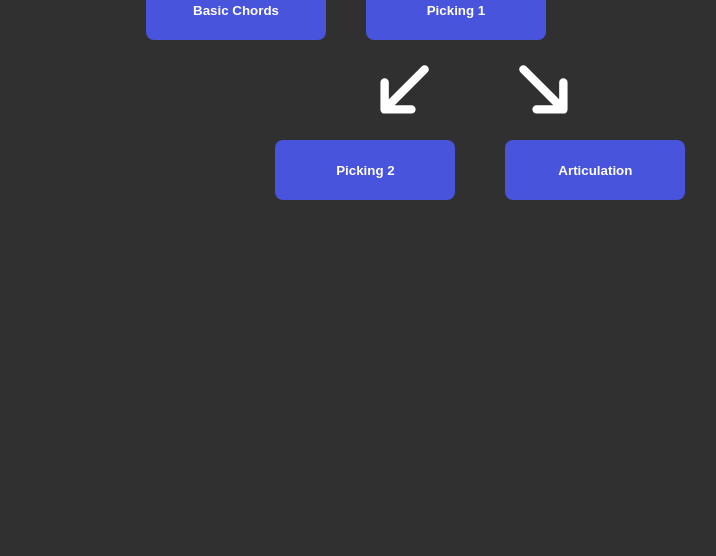
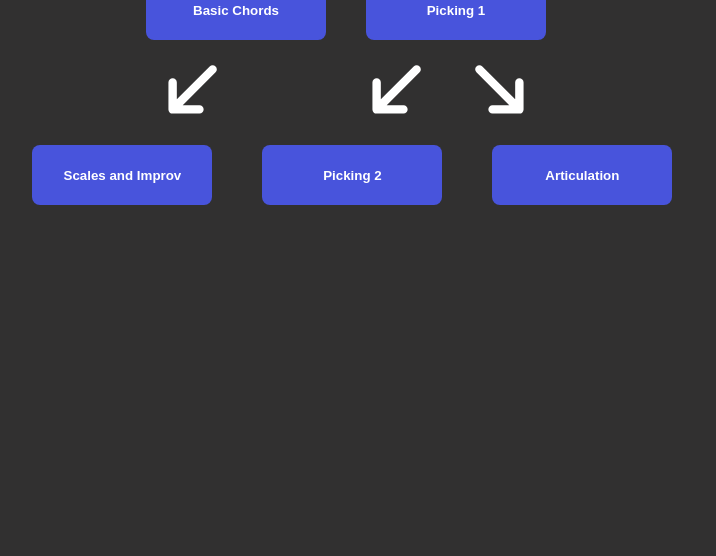
Before and after one commit to skodjet/project_friedman, a Flask app: template templates/index.html in a window 1280 px wide; the page is wider, and only the part inside the window is pictured. Shown: the part 319-875 px from the top of that part, without its empty margins (294-1010 px from the left). Run offline with Flask 3, Linux system fonts and the light colour scheme; the template is opened without the code that fills it, so the values that code supplies are empty; some libraries are stand-ins or nearby versions.

Commit message:
scales and improv

```diff
--- a/app.py
+++ b/app.py
@@ -112,6 +112,8 @@ def index():
         artc_modules = get_rows("artc")
         # Advanced Picking
         pck2_modules = get_rows("picking2")
+        # Scales and Improv
+        scales1_modules = get_rows("scales1")
 
         return render_template('index.html', completed_lessons = completed_lessons,
                                              profile_hidden = profile_hidden,
@@ -120,7 +122,8 @@ def index():
                                              bc_modules = bc_modules, num_bc_modules = len(bc_modules),
                                              pck1_modules = pck1_modules, num_pck1_modules = len(pck1_modules),
                                              artc_modules = artc_modules, num_artc_modules = len(artc_modules),
-                                             pck2_modules = pck2_modules, num_pck2_modules = len(pck2_modules))
+                                             pck2_modules = pck2_modules, num_pck2_modules = len(pck2_modules),
+                                             scales1_modules = scales1_modules, num_scales1_modules = len(scales1_modules))
 
 
 # Signup page
--- a/roadmap_db.csv
+++ b/roadmap_db.csv
@@ -20,3 +20,6 @@ The Strum Pattern That UNLOCKS ALL Strum Patterns,Strumming Patterns,The-Art-of-
 The secrets you need to clean up your playing! Your Muting SUCKS! This Is Why You Suck At Guitar 13,Muting Technique and Clean Playing,Ben Eller,19,https://www.youtube.com/watch?v=xJIRmnpTFRc,artc,19
 The SECRETS of String Skipping!,String Skipping,Ben Eller,12,https://www.youtube.com/watch?v=fHbbTVE_UMA,picking2,20
 How To Tap On Guitar - Beginners Guide To Guitar Tapping Technique - 3 Easy Lessons | PMT College,Tapping Intro,PMTVUK,7,https://www.youtube.com/watch?v=y9LevTuFOGs,picking2,21
+How to Play The Pentatonic Scale (Fully Explained),Pentatonic Scale Intro,Kevin Nickens,10,https://www.youtube.com/watch?v=TBEwqZSTu2s,scales1,22
+The Best Pentatonic Exercise? [Master All 5 Positions],5 Positions of the Pentatonic Scale,Jules Guitar,10,https://www.youtube.com/watch?v=n2H6EMHbU7Q,scales1,23
+How to Improvise with the Pentatonic Scale (Even If You're Just Starting Out),Intro to Improvisation,Marty Music,10,https://www.youtube.com/watch?v=zXh8zSTdI0k,scales1,24
--- a/static/roadmap_script.js
+++ b/static/roadmap_script.js
@@ -99,3 +99,7 @@ setup_sidebar(document.getElementById('artc-button'), document.getElementById('a
 // Advanced picking
 setup_sidebar(document.getElementById('picking-2-button'), document.getElementById('picking-2-sidebar'),
               document.getElementById('pck2-progress'), document.querySelectorAll('.pck2-checkbox'), document.getElementById('pck2-completed-count'));
+
+// Scales and Improv
+setup_sidebar(document.getElementById('scales-1-button'), document.getElementById('scales-1-sidebar'),
+              document.getElementById('scales1-progress'), document.querySelectorAll('.scales1-checkbox'), document.getElementById('scales1-completed-count'));
--- a/static/styles.css
+++ b/static/styles.css
@@ -165,12 +165,13 @@ body {
   transform: rotate(-135deg);
 }
 .roadmap-page #row2 {
-  margin-left: 43%;
+  margin-left: 33%;
   width: 35%;
   gap: 50px;
 }
-.roadmap-page #arrow-row2 {
-  margin-left: 10%;
+.roadmap-page #arrow-row2-rightdiv {
+  margin-left: 5%;
+  gap: 30px;
 }
 .roadmap-page .module {
   position: fixed;
--- a/static/styles.scss
+++ b/static/styles.scss
@@ -222,16 +222,15 @@ body {
     }
 
     #row2 {
-        margin-left: 43%;
+        margin-left: 33%;
         width: 35%;
         gap: 50px;
     }
 
-    #arrow-row2 {
-        margin-left: 10%;
+    #arrow-row2-rightdiv {
+        margin-left: 5%;
+        gap: 30px;
     }
-
-
 
     .module {
         position: fixed;
--- a/templates/index.html
+++ b/templates/index.html
@@ -68,13 +68,21 @@
 
     <div class="arrow-row" id="arrow-row2">
         <!-- Arrows -->
-        <svg class="arrow left-arrow" id="arrow3" xmlns="http://www.w3.org/2000/svg" width="24" height="24" viewBox="0 0 24 24"><path fill="currentColor" d="m7.85 13l2.85 2.85q.3.3.288.7t-.288.7q-.3.3-.712.313t-.713-.288L4.7 12.7q-.3-.3-.3-.7t.3-.7l4.575-4.575q.3-.3.713-.287t.712.312q.275.3.288.7t-.288.7L7.85 11H19q.425 0 .713.288T20 12t-.288.713T19 13z"/></svg>
-        <svg class="arrow right-arrow" id="arrow4" xmlns="http://www.w3.org/2000/svg" width="24" height="24" viewBox="0 0 24 24"><path fill="currentColor" d="m7.85 13l2.85 2.85q.3.3.288.7t-.288.7q-.3.3-.712.313t-.713-.288L4.7 12.7q-.3-.3-.3-.7t.3-.7l4.575-4.575q.3-.3.713-.287t.712.312q.275.3.288.7t-.288.7L7.85 11H19q.425 0 .713.288T20 12t-.288.713T19 13z"/></svg>
+         <div id="arrow-row2-leftdiv">
+            <svg class="arrow left-arrow" id="arrow3" xmlns="http://www.w3.org/2000/svg" width="24" height="24" viewBox="0 0 24 24"><path fill="currentColor" d="m7.85 13l2.85 2.85q.3.3.288.7t-.288.7q-.3.3-.712.313t-.713-.288L4.7 12.7q-.3-.3-.3-.7t.3-.7l4.575-4.575q.3-.3.713-.287t.712.312q.275.3.288.7t-.288.7L7.85 11H19q.425 0 .713.288T20 12t-.288.713T19 13z"/></svg>
+         </div>
+        <div id="arrow-row2-rightdiv">
+            <svg class="arrow left-arrow" id="arrow3" xmlns="http://www.w3.org/2000/svg" width="24" height="24" viewBox="0 0 24 24"><path fill="currentColor" d="m7.85 13l2.85 2.85q.3.3.288.7t-.288.7q-.3.3-.712.313t-.713-.288L4.7 12.7q-.3-.3-.3-.7t.3-.7l4.575-4.575q.3-.3.713-.287t.712.312q.275.3.288.7t-.288.7L7.85 11H19q.425 0 .713.288T20 12t-.288.713T19 13z"/></svg>
+            <svg class="arrow right-arrow" id="arrow4" xmlns="http://www.w3.org/2000/svg" width="24" height="24" viewBox="0 0 24 24"><path fill="currentColor" d="m7.85 13l2.85 2.85q.3.3.288.7t-.288.7q-.3.3-.712.313t-.713-.288L4.7 12.7q-.3-.3-.3-.7t.3-.7l4.575-4.575q.3-.3.713-.287t.712.312q.275.3.288.7t-.288.7L7.85 11H19q.425 0 .713.288T20 12t-.288.713T19 13z"/></svg>
+        </div>
     </div>
 
 
 
     <div id="row2" class="module-row">
+         <!-- Scales and Improv -->
+         {{ render_module('scales-1', 'Scales and Improv', 'scales1', scales1_modules, num_scales1_modules) }}
+
         <!-- Picking 2 -->
          {{ render_module('picking-2', 'Picking 2', 'pck2', pck2_modules, num_pck2_modules) }}
 
```
Also changed, not shown: 1 other file.
